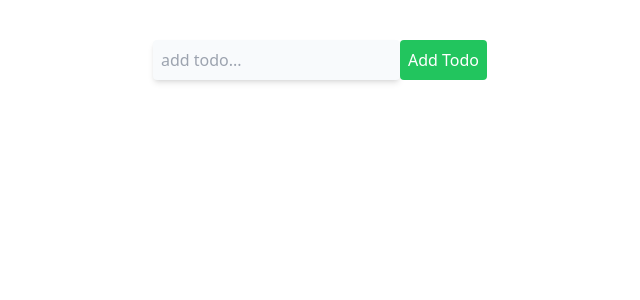
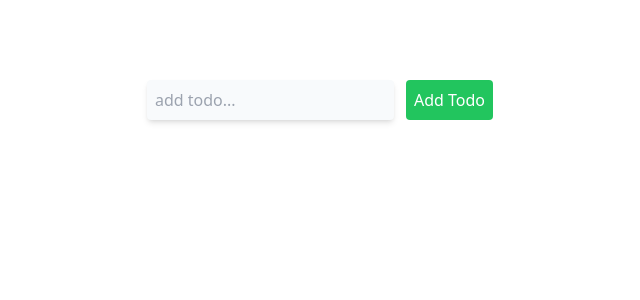
Before and after one commit to Mark-Alexis-Posadas/todo-zustand, a React (Vite) app: page / in a window 1280 px wide. Shown: the top 300 px of the page, without its empty margins (320-960 px from the left). Built offline with nearby package versions, Linux system fonts and the light colour scheme.

Commit message:
added edit styles

```diff
--- a/src/components/TodoList.jsx
+++ b/src/components/TodoList.jsx
@@ -1,3 +1,4 @@
+import { useState } from "react";
 import useStore from "../useStore";
 import TodoItem from "./TodoItem";
 
@@ -11,6 +12,7 @@ export default function TodoList() {
   const editTodo = useStore((state) => state.editTodo);
   const setEditTodoId = useStore((state) => state.setEditTodoId);
   const editTodoId = useStore((state) => state.editTodoId);
+  const [editFormStyle, setEditFormStyle] = useState(null);
 
   const handleChange = (e) => {
     setText(e.target.value);
@@ -26,6 +28,7 @@ export default function TodoList() {
     if (editTodoId !== null) {
       editTodo(editTodoId, text);
       setEditTodoId(null);
+      setEditFormStyle(null); // Reset the edit form style
     } else {
       addTodo(text);
     }
@@ -35,6 +38,17 @@ export default function TodoList() {
   const handleEditClick = (id, text) => {
     setText(text);
     setEditTodoId(id);
+    setEditFormStyle({
+      width: "100%",
+      height: "100%",
+      overflow: "auto",
+      position: "fixed",
+      zIndex: 2,
+      backgroundColor: "rgba(0, 0, 0, 0.4)",
+      top: 0,
+      left: 0,
+      bottom: 0,
+    });
   };
 
   const closePopup = () => {
@@ -44,20 +58,25 @@ export default function TodoList() {
   return (
     <>
       <form onSubmit={handleSubmit} className="mt-10">
-        <div className="flex items-center justify-center">
+        <div style={editFormStyle}>
+          <div className="flex items-center justify-center mt-20">
             <input
-            className="shadow-md bg-slate-50 rounded p-2"
+              className="shadow-md bg-slate-50 rounded p-2 mr-3"
               type="text"
               placeholder="add todo..."
               value={text}
               onChange={handleChange}
             />
-          <button type="submit" className="bg-green-500 rounded p-2 text-white">
+            <button
+              type="submit"
+              className="bg-green-500 rounded p-2 text-white"
+            >
               {editTodoId !== null ? "Save" : "Add Todo"}
             </button>
           </div>
+        </div>
       </form>
-      <ul>
+      <ul className="mt-4">
         {todos.map((todo) => (
           <TodoItem key={todo.id} todo={todo} onEdit={handleEditClick} />
         ))}
--- a/src/useStore.js
+++ b/src/useStore.js
@@ -1,4 +1,4 @@
-import create from "zustand";
+import { create } from "zustand";
 
 const useStore = create((set) => ({
   todos: [],
```
Lines whose indentation alone changed are shown as unchanged.
